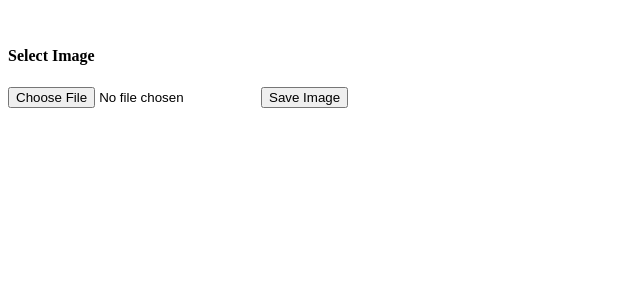
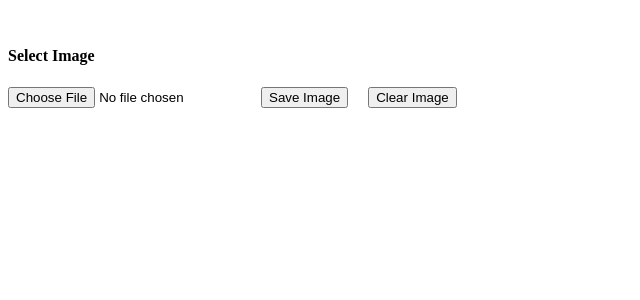
Before and after one commit to mallett002/front-end-auth, a Next.js app: page /family-board in a window 1280 px wide. Shown: the top 300 px of the page, without its empty margins (0-640 px from the left). Built offline with nearby package versions, Linux system fonts and the light colour scheme.

Commit message:
make clear image function

```diff
--- a/src/pages/family-board.js
+++ b/src/pages/family-board.js
@@ -25,11 +25,14 @@ const FamilyBoard = (props) => {
 
         const response = await fetch("/api/upload-image", {
             method: "POST",
-            // body: JSON.stringify({ familyImage: image })
             body
         });
+    };
 
-    };
+    const clearImage = () => {
+        setImage(null);
+        setCreateObjectURL(null);
+    }
 
     return (
         <div>
@@ -38,11 +41,18 @@ const FamilyBoard = (props) => {
                 <h4>Select Image</h4>
                 <input type="file" name="myImage" onChange={uploadToClient} />
                 <button
+                    style={{marginRight: 20}}
                     className="btn btn-primary"
                     type="submit"
                     onClick={uploadToServer}
                 >
                     Save Image
+                </button>
+                <button
+                    onClick={clearImage}
+                    className="btn btn-primary"
+                >
+                    Clear Image
                 </button>
             </div>
         </div>
```
